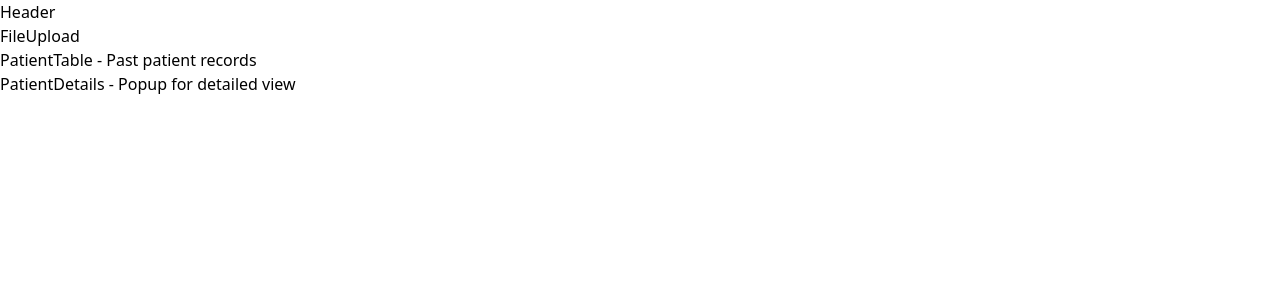
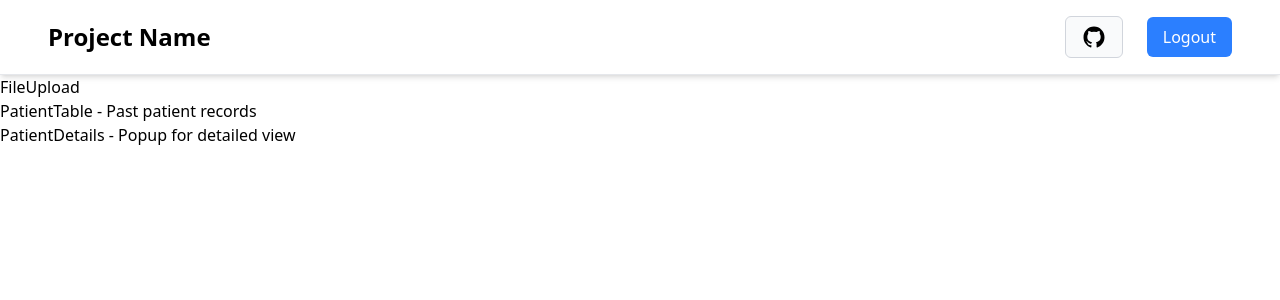
Before and after one commit to rishii100/MediAlert, a React (Vite) app in the folder adverse event detection/client/: page /dashboard in a window 1280 px wide. Shown: the top 300 px of the page. Built offline with nearby package versions, Linux system fonts and the light colour scheme; no server answers; sample sign-in values are in the browser's storage.

Commit message:
Header completed

```diff
--- a/adverse event detection/client/package.json
+++ b/adverse event detection/client/package.json
@@ -11,9 +11,11 @@
   },
   "dependencies": {
     "@tailwindcss/vite": "^4.0.9",
+    "axios": "^1.8.1",
     "firebase": "^11.4.0",
     "react": "^19.0.0",
     "react-dom": "^19.0.0",
+    "react-icons": "^5.5.0",
     "react-router-dom": "^7.2.0",
     "react-toastify": "^11.0.5",
     "tailwindcss": "^4.0.9"
--- a/adverse event detection/client/src/components/Header.jsx
+++ b/adverse event detection/client/src/components/Header.jsx
@@ -1,9 +1,48 @@
-import React from 'react'
+import { useNavigate } from "react-router-dom";
+import { useAuth } from "../context/AuthContext";
+import { Link } from "react-router-dom";
+import github from "../assets/svg/github.svg";
 
-function Header() {
+const Header = () => {
+    const { logout } = useAuth();
+    const navigate = useNavigate();
+
+    const handleLogout = async () => {
+        await logout();
+        navigate("/");
+    };
+
     return (
-        <div>Header</div>
-    )
-}
+        <header className="w-full flex justify-between items-center bg-white shadow-md px-6 sm:px-12 py-4 border-b border-gray-200">
+            <div className="flex items-center">
+                <Link
+                    to="/dashboard"
+                    className="text-xl sm:text-2xl font-bold text-black hover:text-blue-800 transition duration-300"
+                >
+                    Project Name
+                </Link>
+            </div>
 
-export default Header
+            <div className="flex items-center gap-x-4 sm:gap-x-6">
+                <a
+                    href="https://github.com/rishii100/Code-Wizards"
+                    target="_blank"
+                    rel="noopener noreferrer"
+                    className="flex items-center border border-gray-300 bg-gray-50 hover:bg-gray-200 text-gray-900 px-3 py-2 rounded-md transition duration-300"
+                >
+                    <img src={github} alt="GitHub" className="w-6 h-6 mx-1" />
+                    {/* <span className="hidden sm:inline font-medium">GitHub</span> */}
+                </a>
+
+                <button
+                    onClick={handleLogout}
+                    className="font-inter font-medium bg-blue-500 hover:bg-blue-600 text-white px-4 py-2 rounded-md transition duration-300"
+                >
+                    Logout
+                </button>
+            </div>
+        </header>
+    );
+};
+
+export default Header;
```
Also changed, not shown: adverse event detection/client/src/assets/svg/github.svg (added), 1 other file (tests, documents, lock files or other folders).
